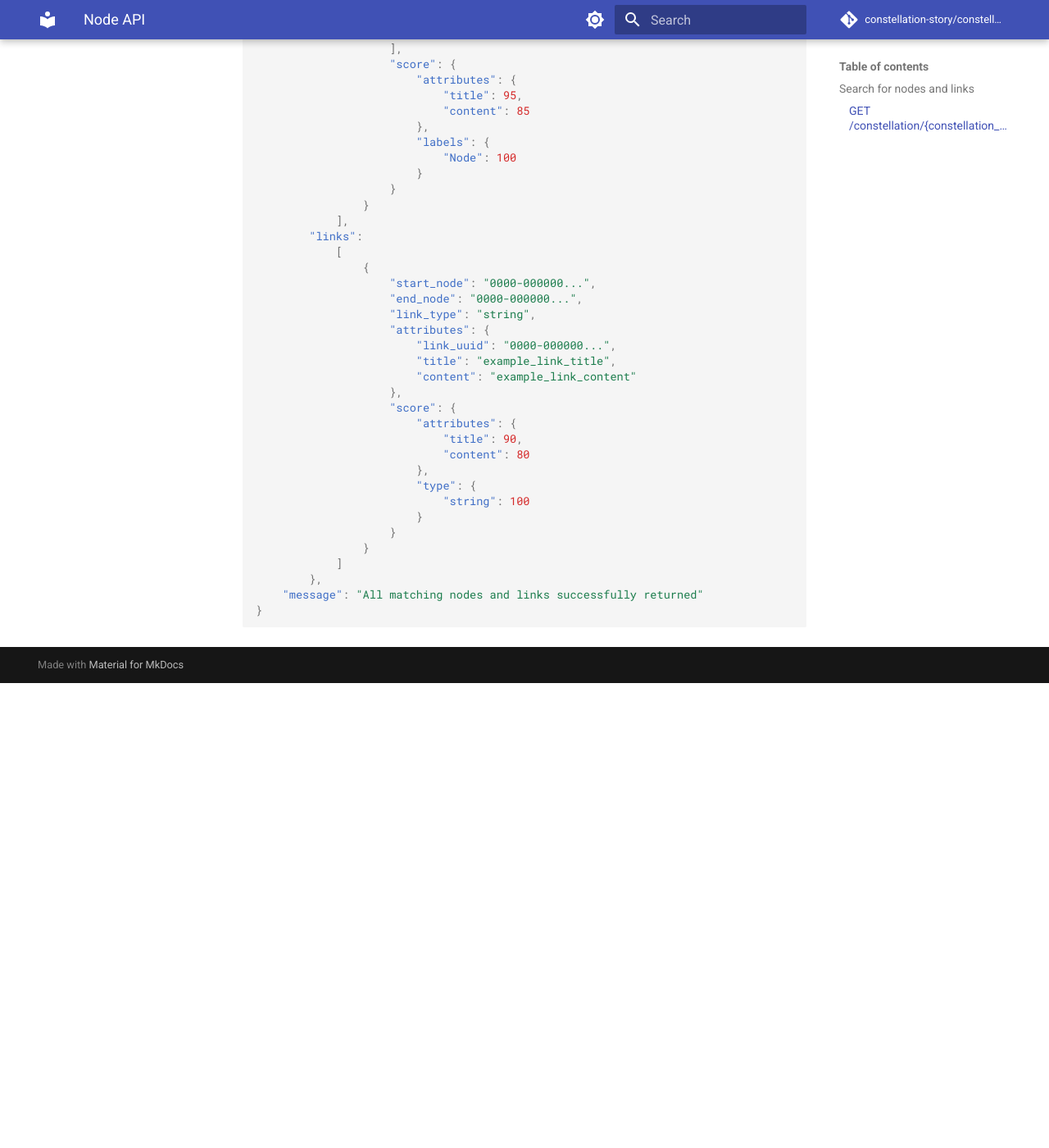
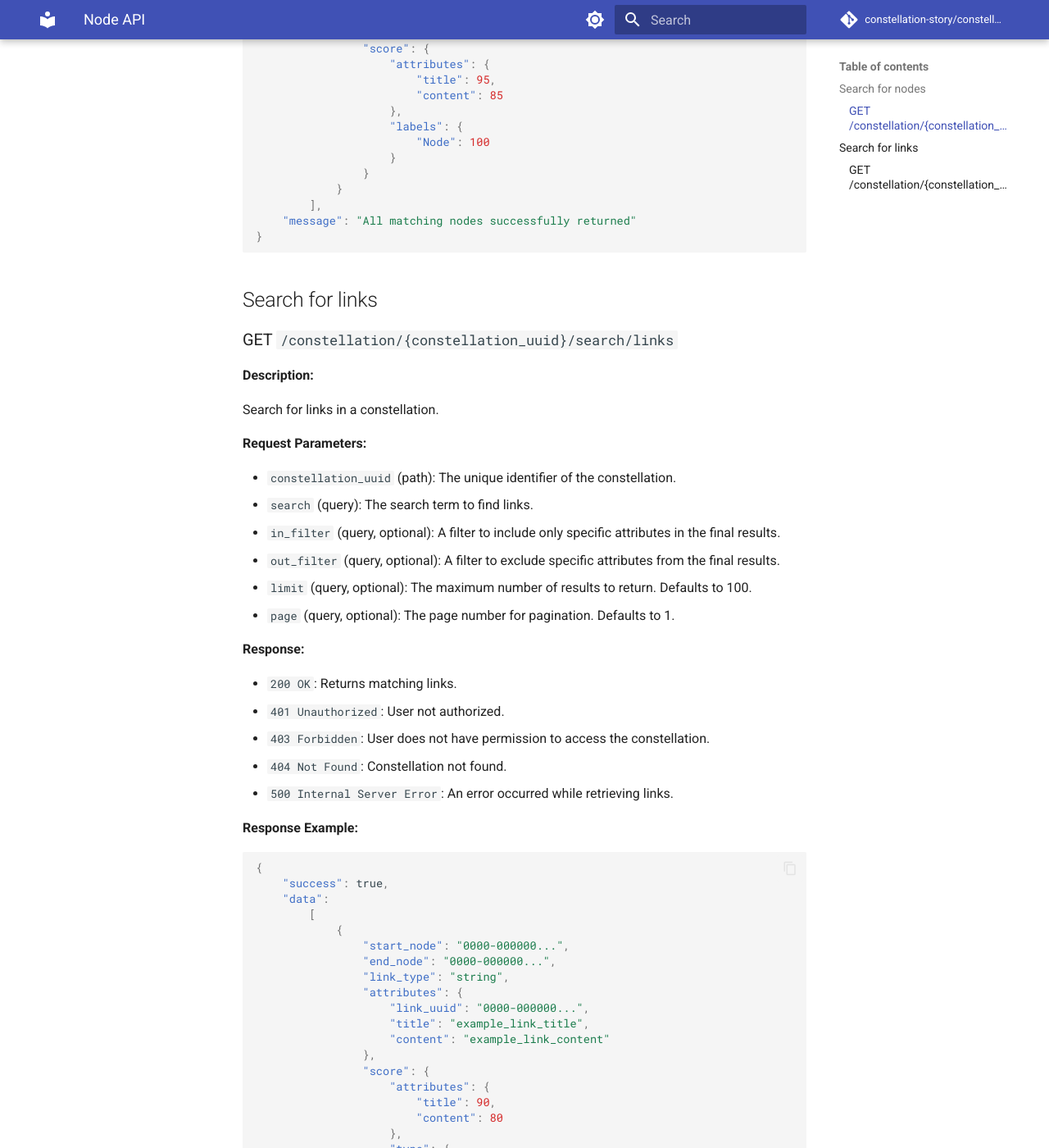
Before and after one commit to Kenan-Blasius/doc-constellation-backend, an MkDocs documentation site: the page built from docs/neo4j_api_endpoints/search.md, in a window 1280 px wide and 1400 px high, scrolled down 1217 px. Shown: the whole window at 82% size. Built offline with MkDocs 1.6.1 and Material for MkDocs 9.7.7, drawn with Linux system fonts in a browser that asks for light colours; comment, search, counter and statistics services are not loaded; before the commit the page ends 2050 px from its top, so only the background shows below that; some of the changed text lies outside the part shown.

Commit message:
Automated push: 2025-06-14 08:50:32 modification to doc website

````diff
--- a/docs/neo4j_api_endpoints/search.md
+++ b/docs/neo4j_api_endpoints/search.md
@@ -2,18 +2,18 @@
 
 This document provides detailed information about the nodes-related API endpoints available in the Constellation project.
 
-## Search for nodes and links
+## Search for nodes
 
-### GET `/constellation/{constellation_uuid}/search`
+### GET `/constellation/{constellation_uuid}/search/nodes`
 
 **Description:**
 
-Search for nodes and links in a constellation.
+Search for nodes in a constellation.
 
 **Request Parameters:**
 
 - `constellation_uuid` (path): The unique identifier of the constellation.
-- `search` (query): The search term to find nodes and links.
+- `search` (query): The search term to find nodes.
 - `in_filter` (query, optional): A filter to include only specific attributes in the final results.
 - `out_filter` (query, optional): A filter to exclude specific attributes from the final results.
 - `limit` (query, optional): The maximum number of results to return. Defaults to 100.
@@ -21,7 +21,63 @@ Search for nodes and links in a constellation.
 
 **Response:**
 
-- `200 OK`: Returns matching nodes and links.
+- `200 OK`: Returns matching nodes.
+- `401 Unauthorized`: User not authorized.
+- `403 Forbidden`: User does not have permission to access the constellation.
+- `404 Not Found`: Constellation not found.
+- `500 Internal Server Error`: An error occurred while retrieving nodes.
+
+**Response Example:**
+
+```json
+{
+    "success": true,
+    "data":
+        [
+            {
+                "attributes": {
+                    "node_uuid": "0000-000000...",
+                    "title": "example_title",
+                    "content": "example_content"
+                },
+                "labels": [
+                    "Node"
+                ],
+                "score": {
+                    "attributes": {
+                        "title": 95,
+                        "content": 85
+                    },
+                    "labels": {
+                        "Node": 100
+                    }
+                }
+            }
+        ],
+    "message": "All matching nodes successfully returned"
+}
+```
+
+## Search for links
+
+### GET `/constellation/{constellation_uuid}/search/links`
+
+**Description:**
+
+Search for links in a constellation.
+
+**Request Parameters:**
+
+- `constellation_uuid` (path): The unique identifier of the constellation.
+- `search` (query): The search term to find links.
+- `in_filter` (query, optional): A filter to include only specific attributes in the final results.
+- `out_filter` (query, optional): A filter to exclude specific attributes from the final results.
+- `limit` (query, optional): The maximum number of results to return. Defaults to 100.
+- `page` (query, optional): The page number for pagination. Defaults to 1.
+
+**Response:**
+
+- `200 OK`: Returns matching links.
 - `401 Unauthorized`: User not authorized.
 - `403 Forbidden`: User does not have permission to access the constellation.
 - `404 Not Found`: Constellation not found.
@@ -32,52 +88,28 @@ Search for nodes and links in a constellation.
 ```json
 {
     "success": true,
-    "data": {
-        "nodes":
-            [
-                {
+    "data":
+        [
+            {
+                "start_node": "0000-000000...",
+                "end_node": "0000-000000...",
+                "link_type": "string",
+                "attributes": {
+                    "link_uuid": "0000-000000...",
+                    "title": "example_link_title",
+                    "content": "example_link_content"
+                },
+                "score": {
                     "attributes": {
-                        "node_uuid": "0000-000000...",
-                        "title": "example_title",
-                        "content": "example_content"
+                        "title": 90,
+                        "content": 80
                     },
-                    "labels": [
-                        "Node"
-                    ],
-                    "score": {
-                        "attributes": {
-                            "title": 95,
-                            "content": 85
-                        },
-                        "labels": {
-                            "Node": 100
-                        }
+                    "type": {
+                        "string": 100
                     }
                 }
-            ],
-        "links":
-            [
-                {
-                    "start_node": "0000-000000...",
-                    "end_node": "0000-000000...",
-                    "link_type": "string",
-                    "attributes": {
-                        "link_uuid": "0000-000000...",
-                        "title": "example_link_title",
-                        "content": "example_link_content"
-                    },
-                    "score": {
-                        "attributes": {
-                            "title": 90,
-                            "content": 80
-                        },
-                        "type": {
-                            "string": 100
-                        }
-                    }
-                }
-            ]
-        },
-    "message": "All matching nodes and links successfully returned"
+            }
+        ],
+    "message": "All matching links successfully returned"
 }
 ```
````
